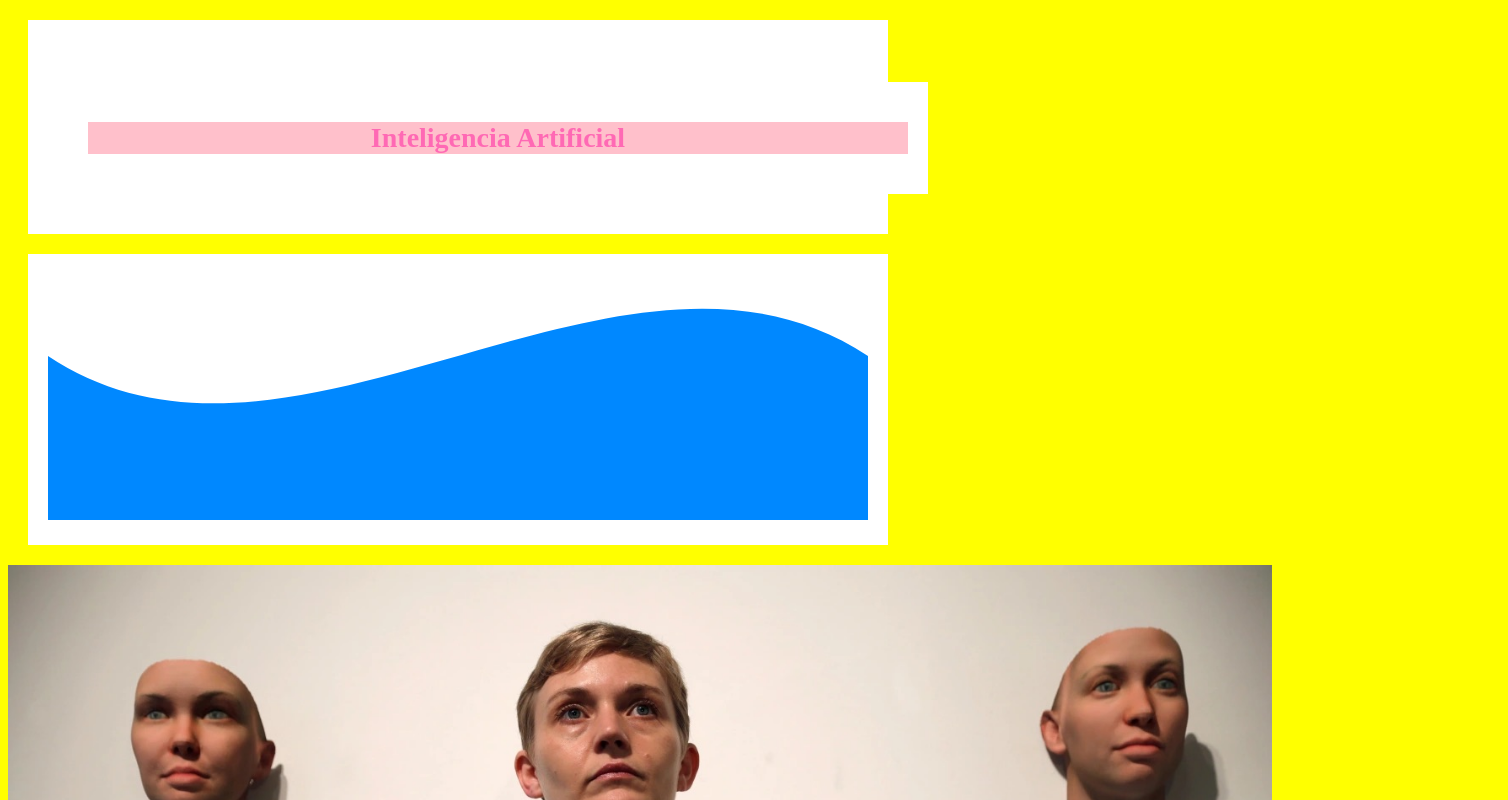
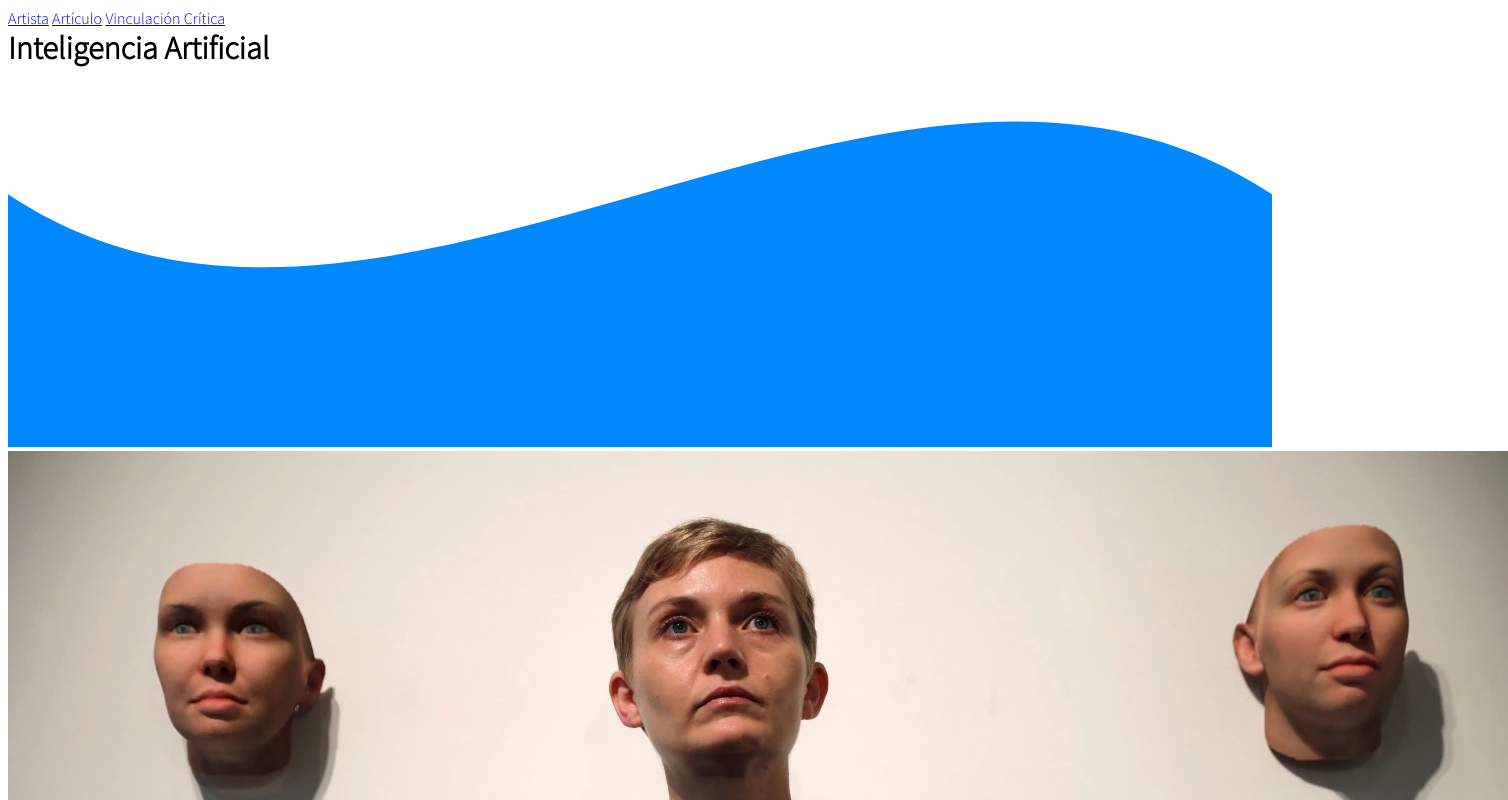
Before and after one commit to Tokytoo/m02-g17, a plain HTML site: page index.html in a window 1280 px wide. Shown: the top 800 px of the page, 1508 px wide, since content can reach past the window. Drawn offline with Linux system fonts and the light colour scheme.

Commit message:
lo que tengo de css

```diff
--- a/style.css
+++ b/style.css
@@ -1,91 +1,27 @@
 
-body{ /* body selecciona el cuerpo general y lo pinta */
-	background-color: yellow; /* https://www.w3schools.com/colors/colors_names.asp */
-	font-family: 'Open Sans', sans-serif;
-			}
+::before, ::after
+   {
+	  margin: 0;
+    box-sizing: border-box;
+   }
 
-#introduccion{/* selecciona el div y lo pinta */
-	width: 900px;
-	padding: 20px 0px;
-	margin: 0px;
-	background: purple;
-	margin: 0 auto; /* centrar elementos dentro de este div */
-	float: center;  /* otras opciones son left, right */
-}
-
-#contenedor{/* selecciona el div y lo pinta */
-	width: 900px;
-	padding: 20px 0px;
-	margin: 0px;
-	background: gray;
-	margin: 0 auto; /* centrar elementos dentro de este div */
-	float: center;  /* otras opciones son left, right */
-}
-
-div{/* selecciona el div y lo pinta */
-	width: 820px;
-	padding: 20px;
-	margin: 20px 20px;
-	background: white;
-}
-#desarrollo{/* selecciona el id y lo pinta */
-	background-color: orange;
-	}
-
-h1{/* selecciona el header o titulo 1 y lo pinta */
-	background-color: pink;
-	width: 100%;
-	padding: 0px;
-	margin: 20px 0px;
-	border: 0px solid blue;
-	font-size: 28px;
-	color: hotpink;
-	text-align: center;
-	font-family: 'Merriweather', serif;
-	}
-
-h2 {/* selecciona el header o titulo 3 y lo pinta */
-	background: pink;
-	font-size: 20px;
-	color: navy;
-	font-family: 'Merriweather', serif;
-	text-align: center;
-	}
-
-h3 {
-	font-family: 'Merriweather', serif;
-}
-
-p {/* selecciona el parrafo y lo pinta */
-	background-color: white;
-	width: 100%;
-	padding: 10px;
-	font-size: 18px;
-	}
-
-img{/* selecciona las imagenes y las formatea */
-	border: 0px solid gray;
-	width: 100%;
-	}
+h1 {
+    font-size: 2em;
+    margin: 0;
+    font-family: 'Abril Fatface', cursive;
+font-family: 'Catamaran', sans-serif;
+font-family: 'Cormorant Garamond', serif;
+font-family: 'Source Sans Pro', sans-serif;
+   }
+   @import url('https://fonts.googleapis.com/css2?family=Abril+Fatface&family=Catamaran:wght@700&family=Cormorant+Garamond:ital,wght@1,300&family=Source+Sans+Pro:wght@300&display=swap');
 
 
-.info-footer {
-  display: flex;
-  width: 100%;
-  background-color: #002a38;
-  line-height: 1.3;
-  font-family: Menlo, monospace;
-}
-
-.lista-footer {
-  display: inline-grid;
-  grid-template-columns: auto auto auto auto auto auto;
-  grid-auto-flow: row;
-  grid-gap: 24px;
-  justify-items: center;
-  margin: auto;
-}
-
-a{
-	color: white;
-}
+body {
+      font-family: 'Abril Fatface', cursive;
+font-family: 'Catamaran', sans-serif;
+font-family: 'Cormorant Garamond', serif;
+font-family: 'Roboto Mono', monospace;
+font-family: 'Source Sans Pro', sans-serif;
+     }
+     @import url('https://fonts.googleapis.com/css2?family=Abril+Fatface&family=Catamaran:wght@700&family=Cormorant+Garamond:ital,wght@1,300&family=Roboto+Mono:wght@300&family=Source+Sans+Pro:wght@300&display=swap');
+</style>
```
